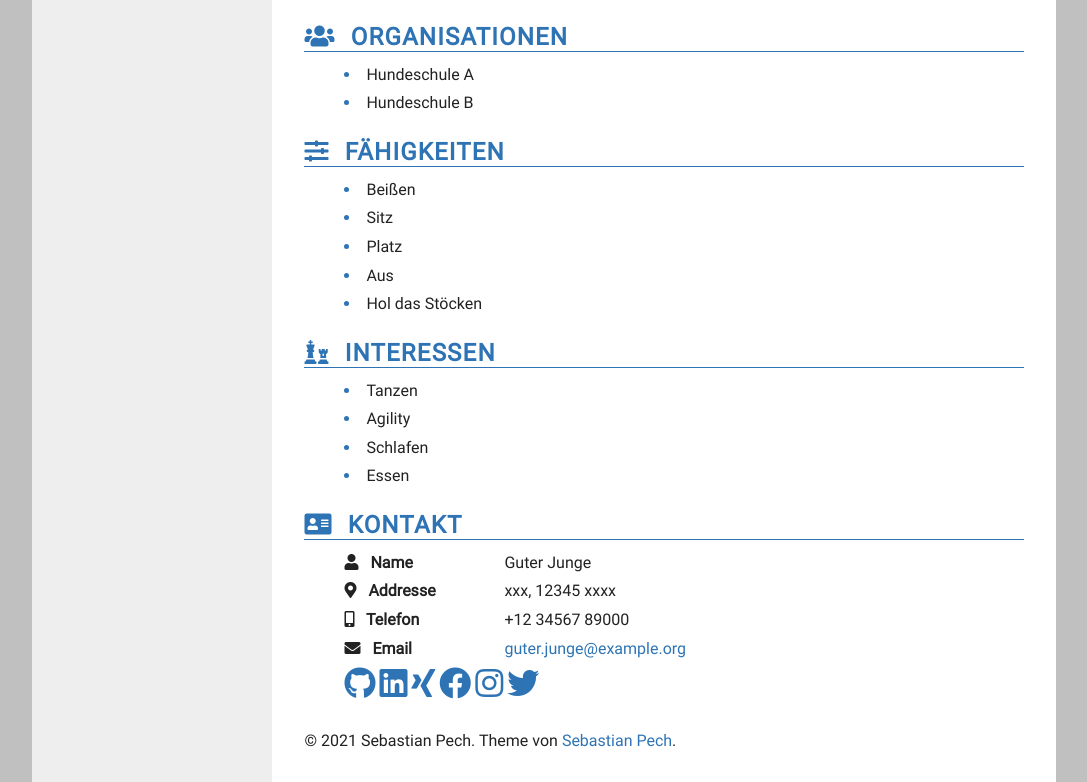
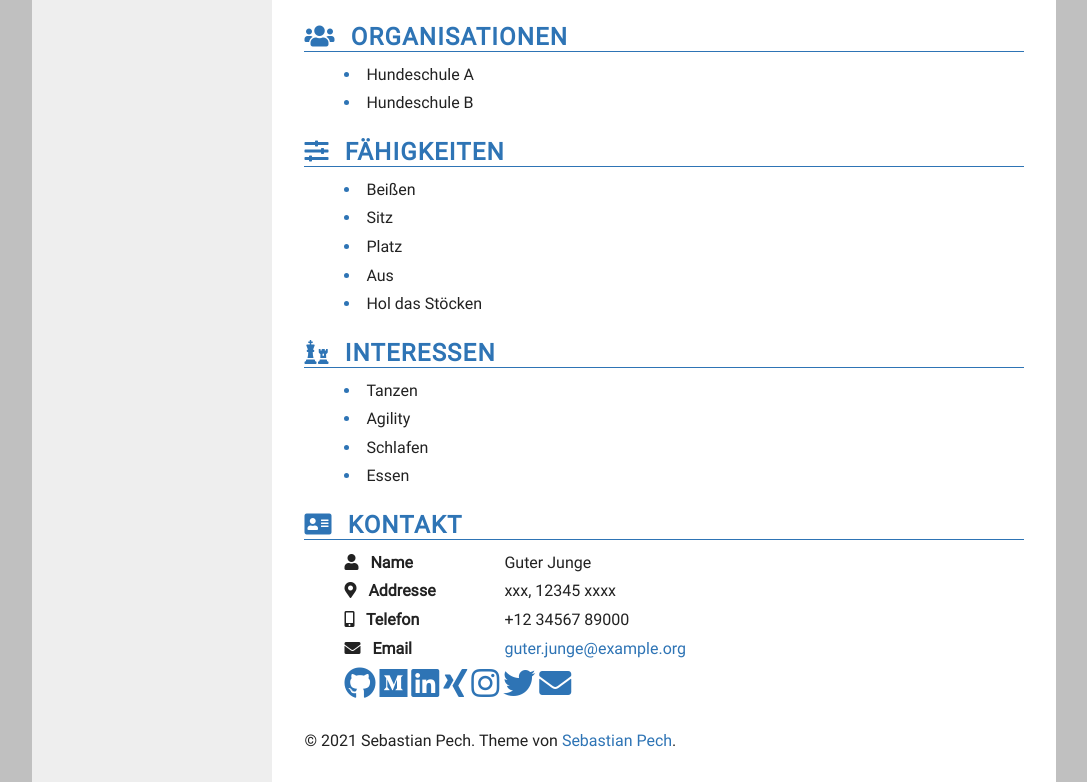
Before and after one commit to aj112358/aj112358.github.io, a plain HTML site: page de/index.html in a window 1280 px wide. Shown: the part 2590-3372 px from the top of the page, without its empty margins (96-1183 px from the left). Drawn offline with Linux system fonts and the light colour scheme.

Commit message:
updating contact info

```diff
--- a/de/index.html
+++ b/de/index.html
@@ -382,7 +382,7 @@
 
     </ul>
     <ul>
-  <li class="list-inline-item"><a href="https://github.com/spech66" target="_blank" rel="noopener noreferrer" title="GitHub" class="fab fa-github fa-2x white-text"></a></li>
+  <li class="list-inline-item"><a href="https://github.com/aj112358" target="_blank" rel="noopener noreferrer" title="GitHub" class="fab fa-github fa-2x white-text"></a></li>
 
 
 
@@ -406,9 +406,11 @@
 
 
 
+  <li class="list-inline-item"><a href="https://medium.com/@aj112358" target="_blank" rel="noopener noreferrer" title="Medium" class="fab fa-medium fa-2x white-text"></a></li>
 
 
-  <li class="list-inline-item"><a href="https://linkedin.com/in/sebastian-pech" target="_blank" rel="noopener noreferrer" title="LinkedIn" class="fab fa-linkedin fa-2x white-text"></a></li>
+
+  <li class="list-inline-item"><a href="https://linkedin.com/in/aj-singh-41699954" target="_blank" rel="noopener noreferrer" title="LinkedIn" class="fab fa-linkedin fa-2x white-text"></a></li>
 
 
 
@@ -421,8 +423,6 @@
 
 
 
-
-  <li class="list-inline-item"><a href="https://facebook.com/spechde" target="_blank" rel="noopener noreferrer" title="Facebook" class="fab fa-facebook fa-2x white-text"></a></li>
 
 
 
@@ -461,6 +461,8 @@
 
 
 
+
+  <li class="list-inline-item"><a href="mailto:singa@ucalgary.ca" title="Email" class="fas fa-envelope fa-2x white-text"></a></li>
 
 </ul>
 </section>
```
Also changed, not shown: index.html (+6 -4 lines).
